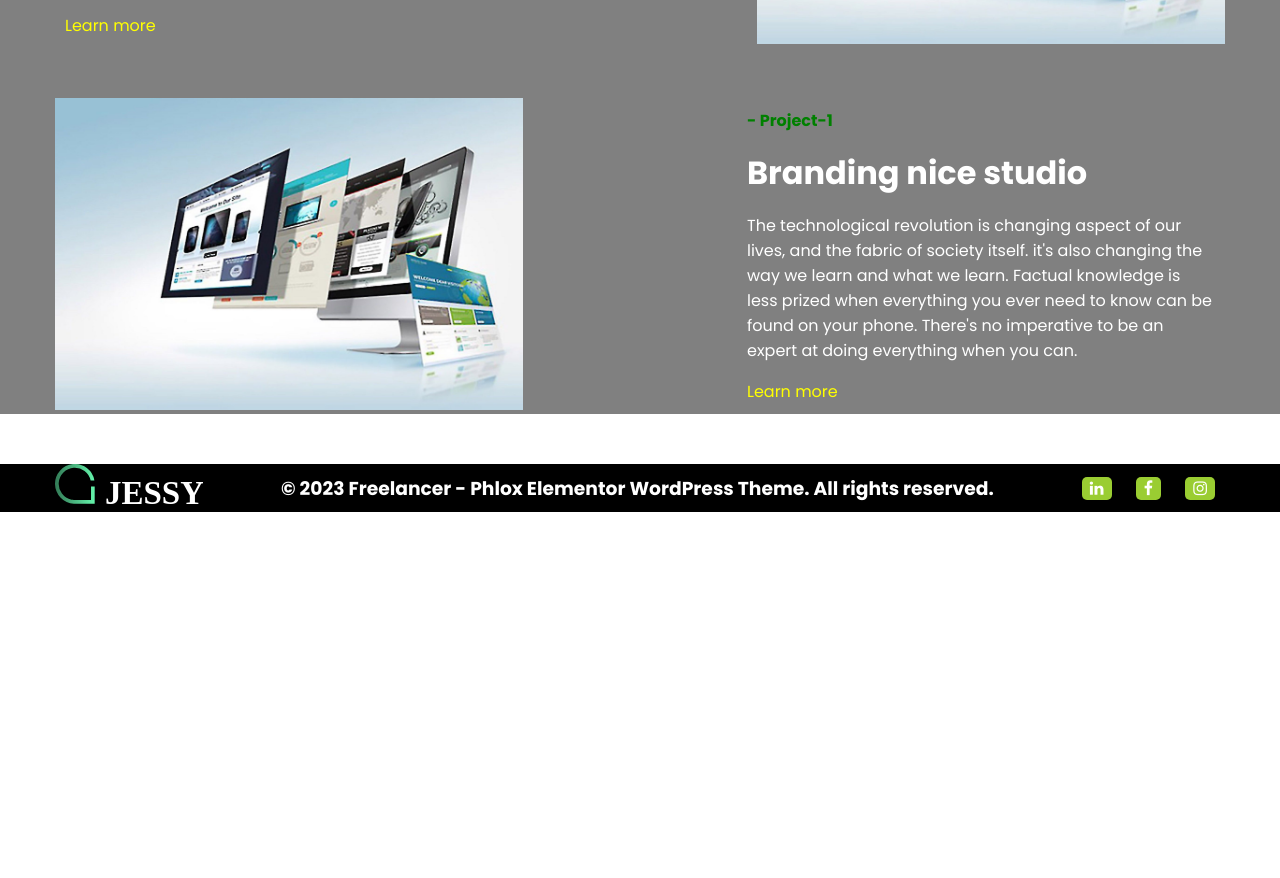
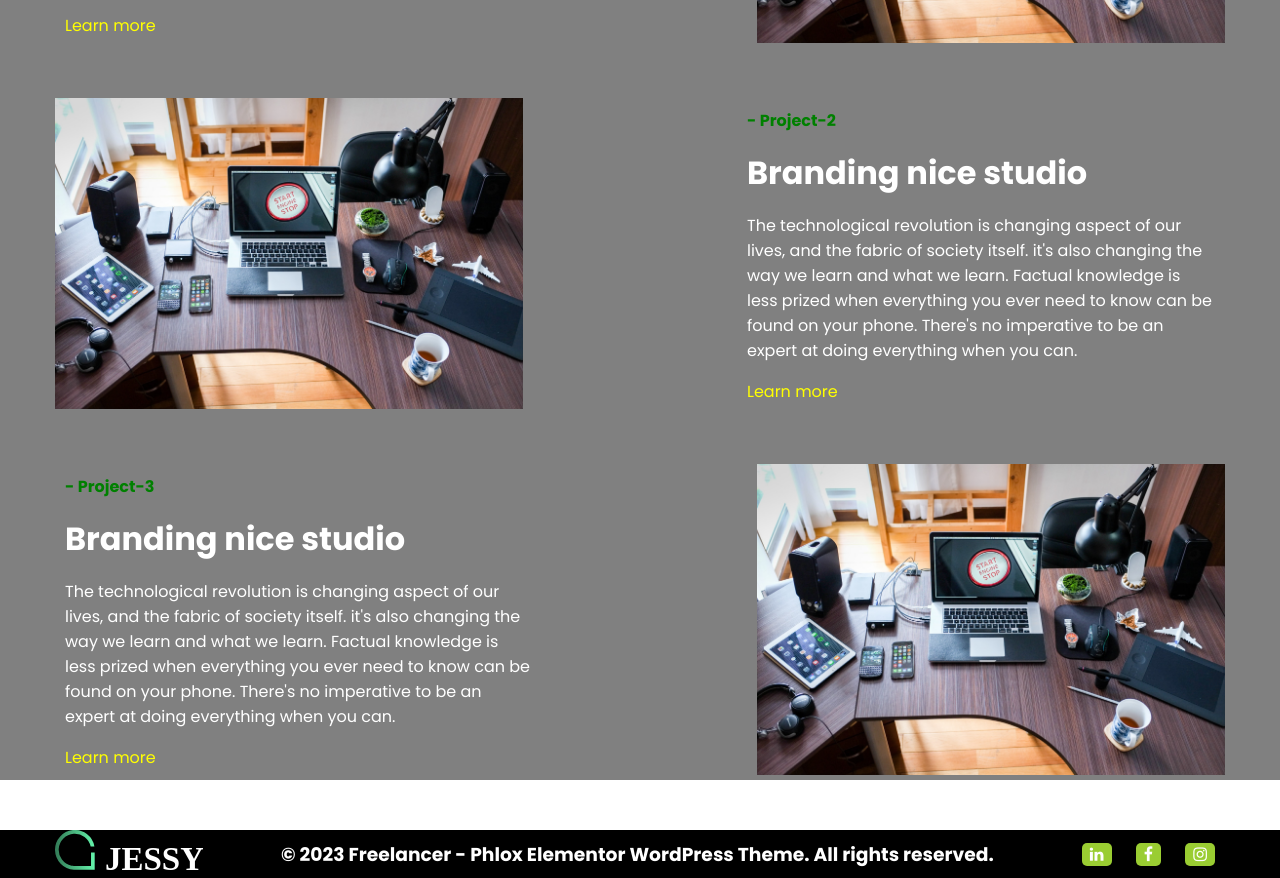
Before and after one commit to salmanhidayat005/Salman-Web-Project, a plain HTML site: page index.html in a window 1280 px wide. Shown: the part 1837-2715 px from the top of the page. Before the commit the page ends 2349 px from the top, so only its background shows below. Drawn offline with nearby package versions, Linux system fonts and the light colour scheme; files whose address does not match are found by name.

Commit message:
added one div

```diff
--- a/index.html
+++ b/index.html
@@ -93,27 +93,46 @@
 
                     </div>
                     <div class="card-img">
-                        <img src="assets/Images/fc562dfe633cc5e0bcbd0771fee04d97.jpg" alt="">
+                        <img src="assets/Images/1111.jpeg" alt="">
                     </div><!-- /.card-img -->
 
 
 
 
                 </div><!-- /.main-card -->
+
                 <div class="main-card">
 
 
                     <div class="card-img">
-                        <img src="assets/Images/fc562dfe633cc5e0bcbd0771fee04d97.jpg" alt="">
+                        <img src="assets/Images/1111.jpeg" alt="">
                     </div><!-- /.card-img -->
 
                     <div class="card-info">
-                        <h4> - Project-1</h4>
+                        <h4> - Project-2</h4>
                         <h1>Branding nice studio</h1>
                         <p>The technological revolution is changing aspect of our lives, and the fabric of society itself. it's also changing the way we learn and what we learn. Factual knowledge is less prized when everything you ever need to know can be found on your phone. There's no imperative to be an expert at doing everything when you can.</p>
                         <a href="">Learn more</a>
 
                     </div>
+
+
+
+
+                </div><!-- /.main-card -->
+
+                <div class="main-card">
+
+                    <div class="card-info">
+                    <h4> - Project-3</h4>
+                    <h1>Branding nice studio</h1>
+                    <p>The technological revolution is changing aspect of our lives, and the fabric of society itself. it's also changing the way we learn and what we learn. Factual knowledge is less prized when everything you ever need to know can be found on your phone. There's no imperative to be an expert at doing everything when you can.</p>
+                    <a href="">Learn more</a>
+
+                    </div>
+                    <div class="card-img">
+                        <img src="assets/Images/1111.jpeg" alt="">
+                    </div><!-- /.card-img -->
 
 
 
```
Also changed, not shown: assets/Images/1111.jpeg (added).
